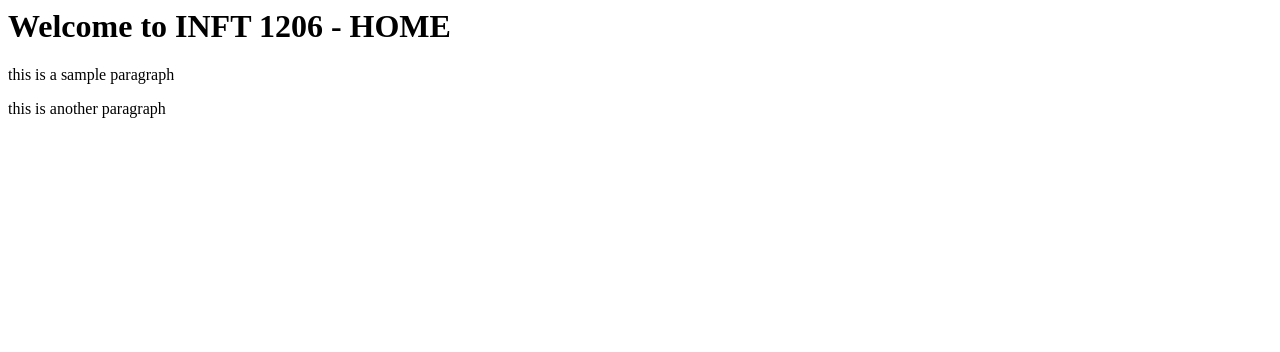
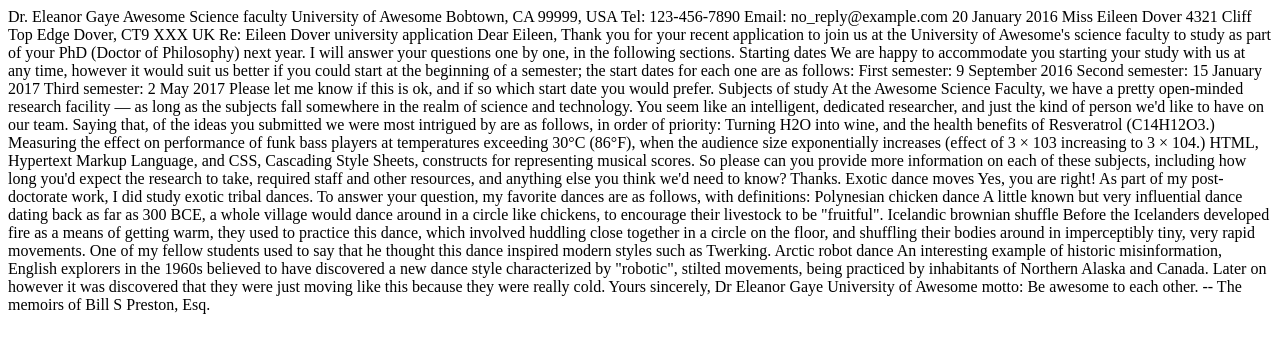
Before and after one commit to staceyykw/staceyykw.github.io, a plain HTML site: page index.html in a window 1280 px wide. Drawn offline with Linux system fonts and the light colour scheme.

Commit message:
iteration 1 - Assignment 1-1
starting point

```diff
--- a/index.html
+++ b/index.html
@@ -1,13 +1,92 @@
 <html>
 
-<head>
-    <title> INFT 1206 - HOME </title>
-</head>
+Dr. Eleanor Gaye
+Awesome Science faculty
+University of Awesome
+Bobtown, CA 99999,
+USA
+Tel: 123-456-7890
+Email: no_reply@example.com
 
-<body>
-<h1>Welcome to INFT 1206 - HOME</h1>
-<p>this is a sample paragraph</p>
-<p> this is another paragraph</p>
-</body>
+20 January 2016
+
+Miss Eileen Dover
+4321 Cliff Top Edge
+Dover, CT9 XXX
+UK
+
+Re: Eileen Dover university application
+
+Dear Eileen,
+
+Thank you for your recent application to join us at the University of
+Awesome's science faculty to study as part of your
+PhD (Doctor of Philosophy) next year. I will answer your
+questions one by one, in the following sections.
+
+Starting dates
+
+We are happy to accommodate you starting your study with us at any time,
+however it would suit us better if you could start at the beginning of a
+semester; the start dates for each one are as follows:
+
+First semester: 9 September 2016
+Second semester: 15 January 2017
+Third semester: 2 May 2017
+
+Please let me know if this is ok, and if so which start date you would
+prefer.
+
+Subjects of study
+
+At the Awesome Science Faculty, we have a pretty open-minded research
+facility — as long as the subjects fall somewhere in the realm of science
+and technology. You seem like an intelligent, dedicated researcher, and
+just the kind of person we'd like to have on our team. Saying that, of the
+ideas you submitted we were most intrigued by are as follows, in order of
+priority:
+
+Turning H2O into wine, and the health benefits of Resveratrol
+(C14H12O3.)
+Measuring the effect on performance of funk bass players at temperatures
+exceeding 30°C (86°F), when the audience size exponentially increases
+(effect of 3 × 103 increasing to 3 × 104.)
+HTML, Hypertext Markup Language, and CSS,
+Cascading Style Sheets, constructs for representing musical scores.
+
+So please can you provide more information on each of these subjects,
+including how long you'd expect the research to take, required staff and
+other resources, and anything else you think we'd need to know? Thanks.
+
+Exotic dance moves
+
+Yes, you are right! As part of my post-doctorate work, I
+did study exotic tribal dances. To answer your question, my
+favorite dances are as follows, with definitions:
+
+Polynesian chicken dance
+    A little known but very influential dance dating back as far as
+    300 BCE, a whole village would
+    dance around in a circle like chickens, to encourage their livestock to
+    be "fruitful".
+Icelandic brownian shuffle
+    Before the Icelanders developed fire as a means of getting warm, they
+    used to practice this dance, which involved huddling close together in a
+    circle on the floor, and shuffling their bodies around in imperceptibly
+    tiny, very rapid movements. One of my fellow students used to say that
+    he thought this dance inspired modern styles such as Twerking.
+Arctic robot dance
+    An interesting example of historic misinformation, English explorers in
+    the 1960s believed to have discovered a new dance style characterized by
+    "robotic", stilted movements, being practiced by inhabitants of Northern
+    Alaska and Canada. Later on however it was discovered that they were
+    just moving like this because they were really cold.
+
+Yours sincerely,
+
+Dr Eleanor Gaye
+
+University of Awesome motto: Be awesome to each other. --
+The memoirs of Bill S Preston, Esq.
 
 </html>
```
